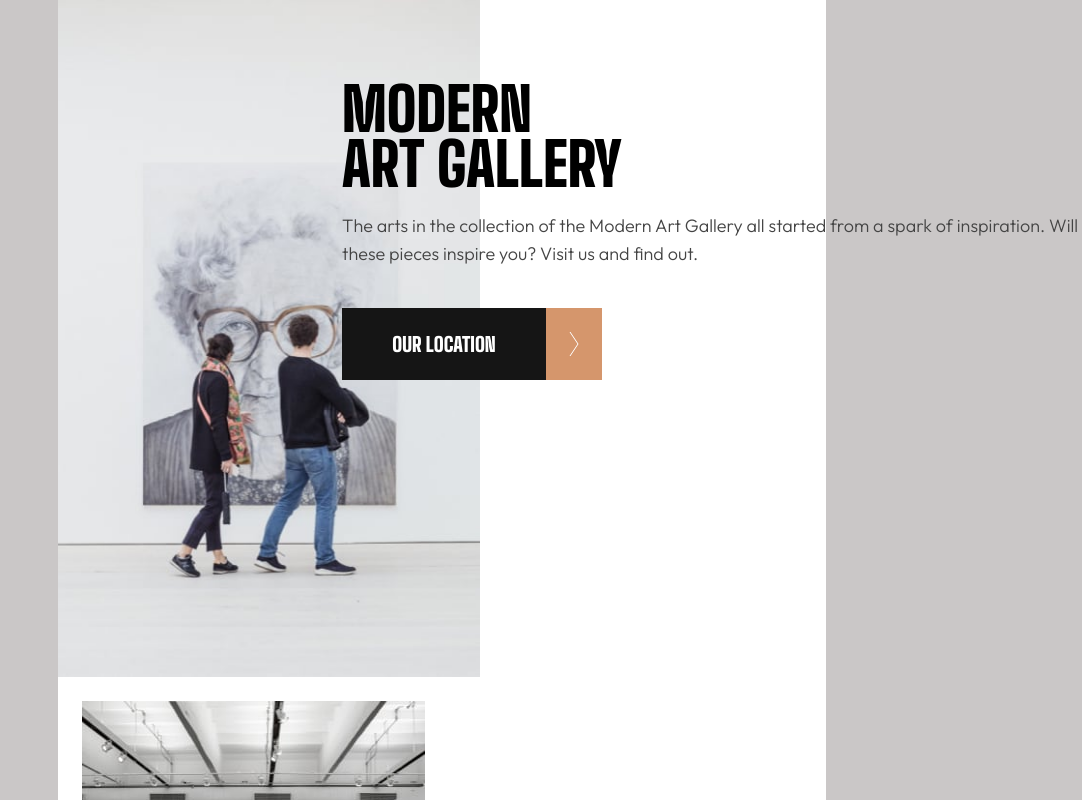
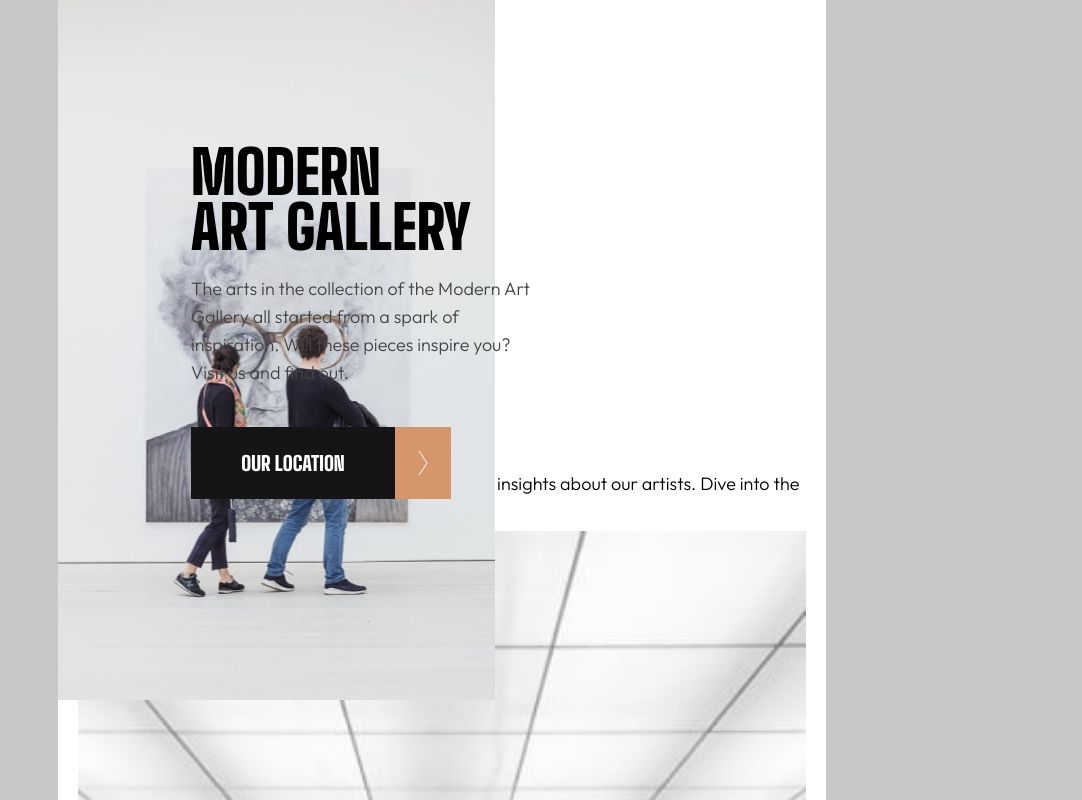
Before and after one commit to chpseb/ArtGalleryWebsite, a plain HTML site: page index.html in a window 1280 px wide. Shown: the top 800 px of the page, without its empty margins (198-1280 px from the left). Drawn offline with Linux system fonts and the light colour scheme.

Commit message:
fixing header+image absolute

```diff
--- a/css/index.css
+++ b/css/index.css
@@ -157,13 +157,18 @@ footer p {
     width: 768px;
   }
 
-  .headerImage img {
-    width: 55%;
+  .headerContainer {
+    position: absolute;
+    justify-content: space-between;
+    top: 145px;
+    left: 389px;
+    width: 339px;
+    height: 410px;
   }
 
-  .headerContainer {
+  .headerImage img {
     position: absolute;
-    left: 540px;
-    bottom: 400px;
+    width: 437px;
+    height: 700px;
   }
 }
```
